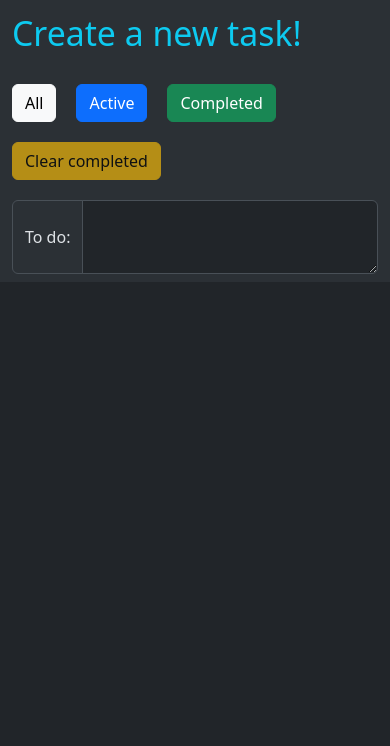
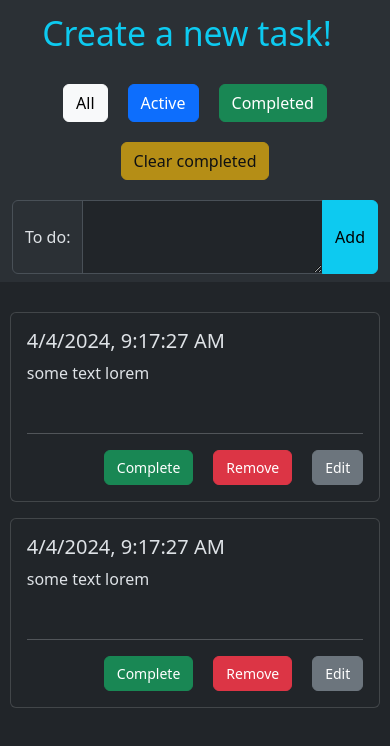
Before and after one commit to AndCheb/ToDo, a Vue app: page / in a window 390 px wide. Shown: the top 746 px of the page. Built offline with nearby package versions, Linux system fonts and the light colour scheme.

Commit message:
Create cards section

```diff
--- a/src/App.vue
+++ b/src/App.vue
@@ -2,9 +2,20 @@
   export default {
     data() {
       return {
-
+        cards: [
+          {
+            id: 1,
+            title: new Date().toLocaleString(),
+            text: 'some text lorem',
+          },
+          {
+            id: 1,
+            title: new Date().toLocaleString(),
+            text: 'some text lorem',
+          },
+        ]
       }
-    }
+    },
   }
 </script>
 
@@ -27,10 +38,26 @@
       <div class="input-group">
         <span class="input-group-text">To do:</span>
         <textarea class="form-control" aria-label="With textarea"></textarea>
+        <button type="button" class="btn btn-info">Add</button>
       </div>
     </div>
 
   </nav>
 
+  <div class="cards">
+    <div class="card mb-3"  v-for="card in cards" :key="card.id">
+      <div class="card-body">
+        <h5 class="card-title">{{ card.title }}</h5>
+        <p class="card-text mb-5">{{ card.text }}</p>
+        <hr>
+        <div class="card-buttons">
+          <button type="button" class="btn btn-success">Complete</button>
+          <button type="button" class="btn btn-danger">Remove</button>
+          <button type="button" class="btn btn-secondary">Edit</button>
+        </div>
+      </div>
+    </div>
+  </div>
+
 </div>
 </template>
--- /dev/null
+++ b/src/scss/cards.scss
@@ -0,0 +1,46 @@
+.cards {
+    display: grid;
+    grid-template-columns: repeat(auto-fill, 300px);
+    grid-auto-flow: dense;
+    column-gap: 40px;
+    margin-inline: auto;
+    width: 90%;
+}
+
+.card-buttons {
+  display: flex;
+  justify-content: end;
+  column-gap: 20px;
+}
+
+.card {
+  max-width: 350px;
+}
+
+@media (max-width: 870px) {
+  .cards {
+    justify-content: space-around;
+  }
+}
+
+@media (max-width: 720px) {
+  .cards {
+    column-gap: 20px;
+    width: 95%;
+  }
+
+  .card-buttons button {
+    font-size: 14px;
+  }
+}
+
+@media (max-width: 660px) {
+  .cards {
+    grid-template-columns: repeat(auto-fill, 100%);
+    justify-content: center;
+  }
+
+  .card {
+    max-width: 100%;
+  }
+}
--- a/src/scss/navbar.scss
+++ b/src/scss/navbar.scss
@@ -1,3 +1,7 @@
+.navbar {
+  margin-bottom: 30px;
+}
+
 .navbar-brand {
   font-size: clamp(2rem, 1.477rem + 2.61vw, 3.438rem);
   color: var(--bs-info);
@@ -28,9 +32,25 @@
   }
 }
 
+@media (max-width: 460px) {
+  .container-fluid {
+    justify-content: center !important;
+  }
+
+  .navbar-brand {
+    text-align: center;
+  }
+}
+
 @media (max-width: 435px) {
   .buttons-wrapper,
   .btn-warning {
     margin-bottom: 20px;
   }
 }
+
+@media (max-width: 410px) {
+  .buttons-wrapper {
+    margin-right: 0;
+  }
+}
--- a/src/style.scss
+++ b/src/style.scss
@@ -1,3 +1,4 @@
 @import "bootstrap/scss/bootstrap";
 @import "./scss/wrapper.scss";
 @import "./scss/navbar.scss";
+@import "./scss/cards.scss";
```
